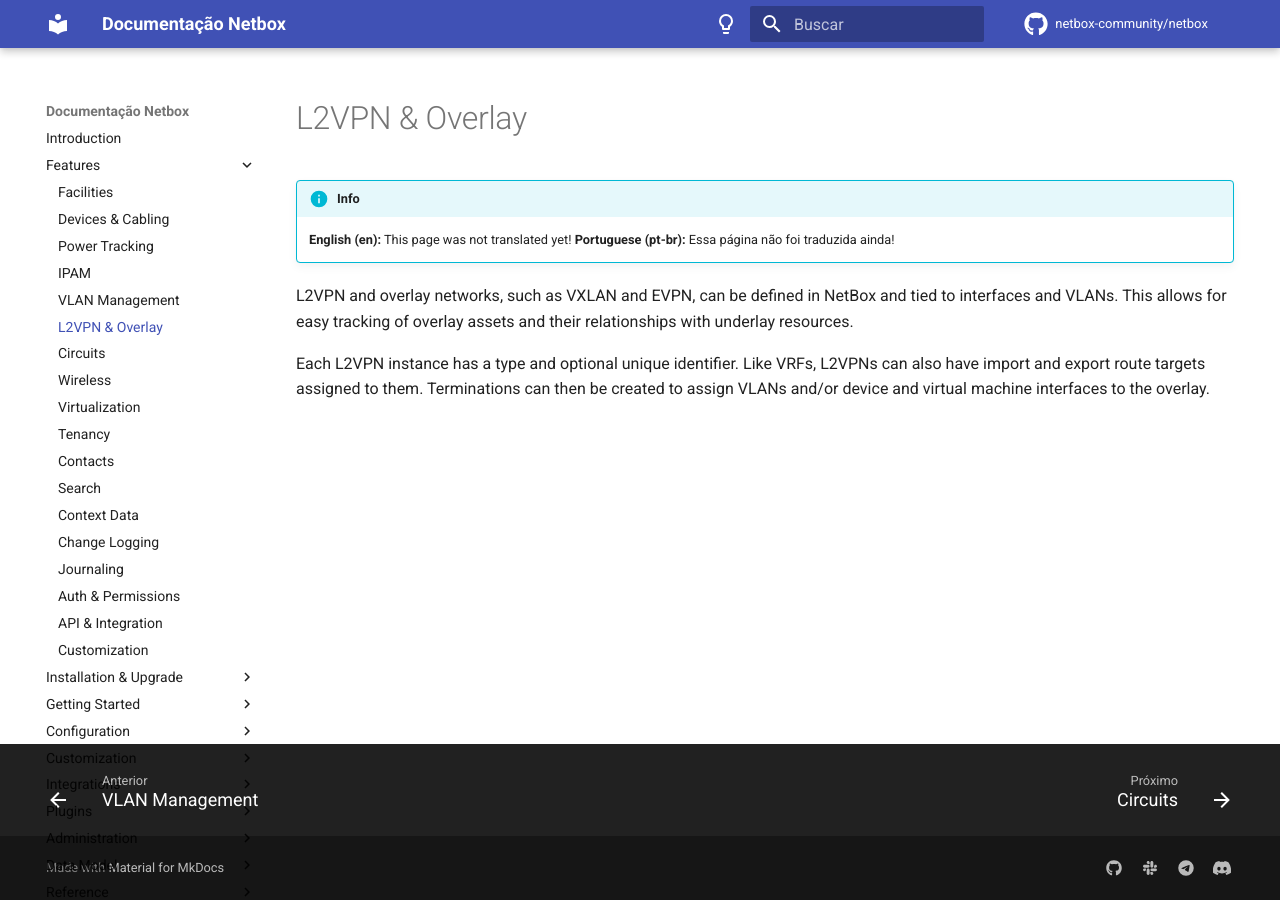
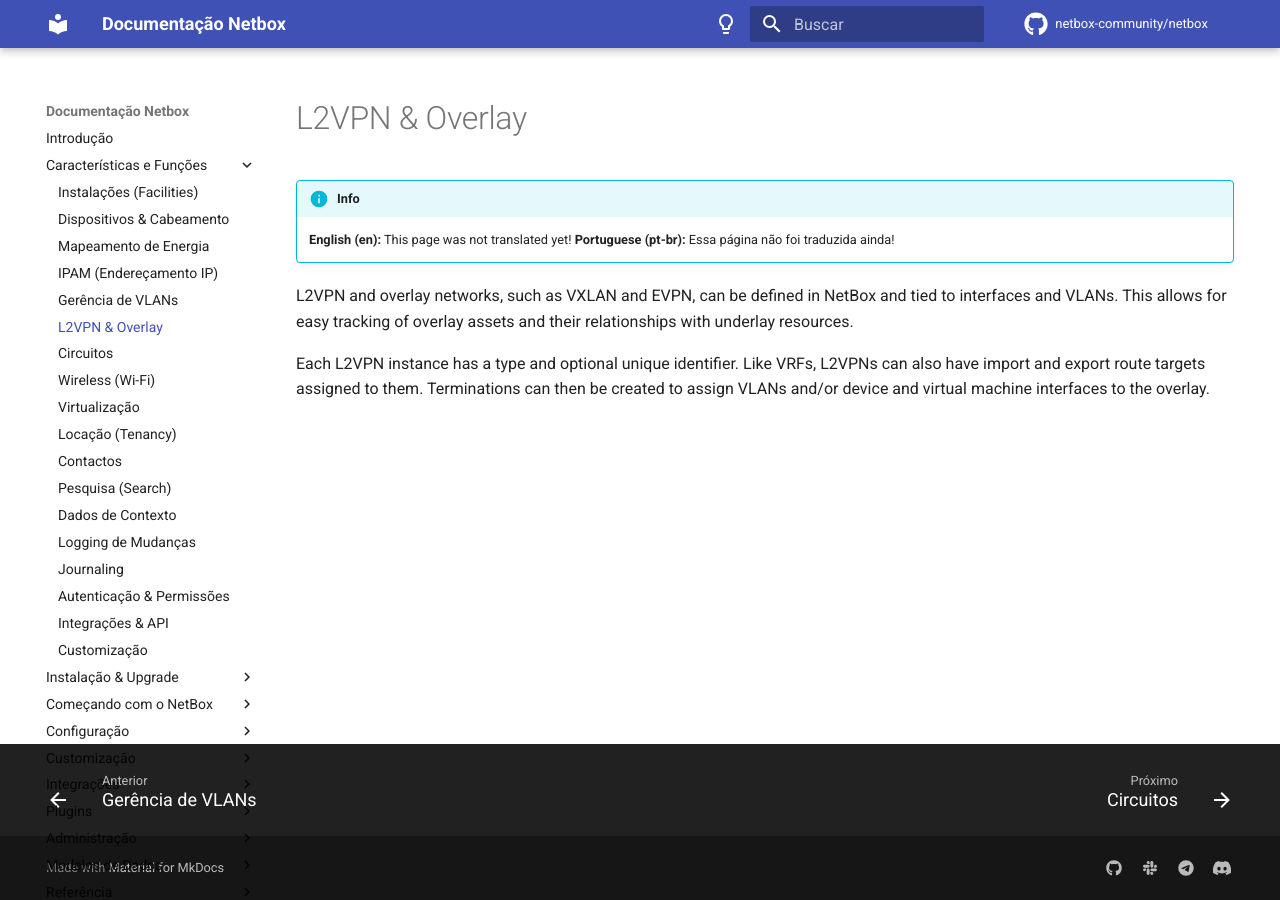
Before and after one commit to netdevopsbr/docs.netbox.dev.br, an MkDocs documentation site: the page built from docs/features/l2vpn-overlay.md, in a window 1280 px wide. Built offline with MkDocs 1.6.1 and Material for MkDocs 9.7.7, drawn with Linux system fonts in a browser that asks for light colours; nearby versions of some CDN libraries; comment, search, counter and statistics services are not loaded.

Commit message:
Translate navigation page names to portuguese (pt-br)

```diff
--- a/mkdocs.yml
+++ b/mkdocs.yml
@@ -93,101 +93,101 @@
 extra_javascript:
   - 'https://cdn.jsdelivr.net/npm/@material-icons/iconfont/material-icons.min.js'
 nav:
-    - Introduction: 'introduction.md'
-    - Features:
-        - Facilities: 'features/facilities.md'
-        - Devices & Cabling: 'features/devices-cabling.md'
-        - Power Tracking: 'features/power-tracking.md'
-        - IPAM: 'features/ipam.md'
-        - VLAN Management: 'features/vlan-management.md'
+    - Introdução: 'introduction.md'
+    - Características e Funções:
+        - Instalações (Facilities): 'features/facilities.md'
+        - Dispositivos & Cabeamento: 'features/devices-cabling.md'
+        - Mapeamento de Energia: 'features/power-tracking.md'
+        - IPAM (Endereçamento IP): 'features/ipam.md'
+        - Gerência de VLANs: 'features/vlan-management.md'
         - L2VPN & Overlay: 'features/l2vpn-overlay.md'
-        - Circuits: 'features/circuits.md'
-        - Wireless: 'features/wireless.md'
-        - Virtualization: 'features/virtualization.md'
-        - Tenancy: 'features/tenancy.md'
-        - Contacts: 'features/contacts.md'
-        - Search: 'features/search.md'
-        - Context Data: 'features/context-data.md'
-        - Change Logging: 'features/change-logging.md'
+        - Circuitos: 'features/circuits.md'
+        - Wireless (Wi-Fi): 'features/wireless.md'
+        - Virtualização: 'features/virtualization.md'
+        - Locação (Tenancy): 'features/tenancy.md'
+        - Contactos: 'features/contacts.md'
+        - Pesquisa (Search): 'features/search.md'
+        - Dados de Contexto: 'features/context-data.md'
+        - Logging de Mudanças: 'features/change-logging.md'
         - Journaling: 'features/journaling.md'
-        - Auth & Permissions: 'features/authentication-permissions.md'
-        - API & Integration: 'features/api-integration.md'
-        - Customization: 'features/customization.md'
-    - Installation & Upgrade:
-        - Installing NetBox: 'installation/index.md'
+        - Autenticação & Permissões: 'features/authentication-permissions.md'
+        - Integrações & API: 'features/api-integration.md'
+        - Customização: 'features/customization.md'
+    - Instalação & Upgrade:
+        - Instalando o NetBox: 'installation/index.md'
         - 1. PostgreSQL: 'installation/1-postgresql.md'
         - 2. Redis: 'installation/2-redis.md'
         - 3. NetBox: 'installation/3-netbox.md'
         - 4. Gunicorn: 'installation/4-gunicorn.md'
-        - 5. HTTP Server: 'installation/5-http-server.md'
-        - 6. LDAP (Optional): 'installation/6-ldap.md'
-        - Upgrading NetBox: 'installation/upgrading.md'
-    - Getting Started:
-        - Planning: 'getting-started/planning.md'
-        - Populating Data: 'getting-started/populating-data.md'
-    - Configuration:
-        - Configuring NetBox: 'configuration/index.md'
-        - Required Parameters: 'configuration/required-parameters.md'
-        - System: 'configuration/system.md'
-        - Security: 'configuration/security.md'
-        - Remote Authentication: 'configuration/remote-authentication.md'
-        - Data & Validation: 'configuration/data-validation.md'
-        - Default Values: 'configuration/default-values.md'
-        - Error Reporting: 'configuration/error-reporting.md'
+        - 5. Servidor HTTP: 'installation/5-http-server.md'
+        - 6. LDAP (Opcional): 'installation/6-ldap.md'
+        - Fazendo o Upgrade do NetBox: 'installation/upgrading.md'
+    - Começando com o NetBox:
+        - Planejamento: 'getting-started/planning.md'
+        - Populando o NetBox com Dados: 'getting-started/populating-data.md'
+    - Configuração:
+        - Configurando o NetBox: 'configuration/index.md'
+        - Parâmetros Obrigatórios: 'configuration/required-parameters.md'
+        - Sistema: 'configuration/system.md'
+        - Segurança: 'configuration/security.md'
+        - Autenticação Remota: 'configuration/remote-authentication.md'
+        - Dados & Validação: 'configuration/data-validation.md'
+        - Valores Padrão (Default): 'configuration/default-values.md'
+        - Registro de Erros: 'configuration/error-reporting.md'
         - Plugins: 'configuration/plugins.md'
         - NAPALM: 'configuration/napalm.md'
-        - Date & Time: 'configuration/date-time.md'
-        - Miscellaneous: 'configuration/miscellaneous.md'
-        - Development: 'configuration/development.md'
-    - Customization:
-        - Custom Fields: 'customization/custom-fields.md'
-        - Custom Links: 'customization/custom-links.md'
-        - Custom Validation: 'customization/custom-validation.md'
-        - Export Templates: 'customization/export-templates.md'
-        - Reports: 'customization/reports.md'
-        - Custom Scripts: 'customization/custom-scripts.md'
-    - Integrations:
-        - REST API: 'integrations/rest-api.md'
-        - GraphQL API: 'integrations/graphql-api.md'
+        - Data & Hora: 'configuration/date-time.md'
+        - Diversos (Miscellaneous): 'configuration/miscellaneous.md'
+        - Desenvolvimento: 'configuration/development.md'
+    - Customização:
+        - Campos Customizados: 'customization/custom-fields.md'
+        - Links Customizados: 'customization/custom-links.md'
+        - Validação Customizada: 'customization/custom-validation.md'
+        - Exportação de Templates: 'customization/export-templates.md'
+        - Relatórios (Reports): 'customization/reports.md'
+        - Scripts Customizados: 'customization/custom-scripts.md'
+    - Integrações:
+        - API REST: 'integrations/rest-api.md'
+        - API GraphQL: 'integrations/graphql-api.md'
         - Webhooks: 'integrations/webhooks.md'
         - NAPALM: 'integrations/napalm.md'
-        - Prometheus Metrics: 'integrations/prometheus-metrics.md'
+        - Métricas do Prometheus: 'integrations/prometheus-metrics.md'
     - Plugins:
-        - Using Plugins: 'plugins/index.md'
-        - Developing Plugins:
-            - Getting Started: 'plugins/development/index.md'
-            - Models: 'plugins/development/models.md'
-            - Views: 'plugins/development/views.md'
-            - Navigation: 'plugins/development/navigation.md'
+        - Usando Plugins: 'plugins/index.md'
+        - Desenvolvendo Plugins:
+            - Começando: 'plugins/development/index.md'
+            - Modelos: 'plugins/development/models.md'
+            - Visualizações (Views): 'plugins/development/views.md'
+            - Navegação: 'plugins/development/navigation.md'
             - Templates: 'plugins/development/templates.md'
-            - Tables: 'plugins/development/tables.md'
-            - Forms: 'plugins/development/forms.md'
-            - Filters & Filter Sets: 'plugins/development/filtersets.md'
-            - Search: 'plugins/development/search.md'
-            - REST API: 'plugins/development/rest-api.md'
-            - GraphQL API: 'plugins/development/graphql-api.md'
-            - Background Tasks: 'plugins/development/background-tasks.md'
-            - Staged Changes: 'plugins/development/staged-changes.md'
-            - Exceptions: 'plugins/development/exceptions.md'
-    - Administration:
-        - Authentication:
-            - Overview: 'administration/authentication/overview.md'
+            - Tabelas: 'plugins/development/tables.md'
+            - Formulários: 'plugins/development/forms.md'
+            - Filtros & Grupos de Filtro: 'plugins/development/filtersets.md'
+            - Pesquisa (Search): 'plugins/development/search.md'
+            - API REST: 'plugins/development/rest-api.md'
+            - API GraphQL: 'plugins/development/graphql-api.md'
+            - Tarefas de Fundo (Background): 'plugins/development/background-tasks.md'
+            - Mudanças Pendentes (Staged): 'plugins/development/staged-changes.md'
+            - Exceções: 'plugins/development/exceptions.md'
+    - Administração:
+        - Autenticação:
+            - Visão Geral: 'administration/authentication/overview.md'
             - Microsoft Azure AD: 'administration/authentication/microsoft-azure-ad.md'
             - Okta: 'administration/authentication/okta.md'
-        - Permissions: 'administration/permissions.md'
-        - Error Reporting: 'administration/error-reporting.md'
+        - Permissões: 'administration/permissions.md'
+        - Registro de Erros: 'administration/error-reporting.md'
         - Housekeeping: 'administration/housekeeping.md'
-        - Replicating NetBox: 'administration/replicating-netbox.md'
+        - Replicando o NetBox: 'administration/replicating-netbox.md'
         - NetBox Shell: 'administration/netbox-shell.md'
-    - Data Model:
-        - Circuits:
-            - Circuit: 'models/circuits/circuit.md'
-            - Circuit Termination: 'models/circuits/circuittermination.md'
-            - Circuit Type: 'models/circuits/circuittype.md'
-            - Provider: 'models/circuits/provider.md'
-            - Provider Network: 'models/circuits/providernetwork.md'
-        - DCIM:
-            - Cable: 'models/dcim/cable.md'
+    - Modelos de Dados:
+        - Circuitos:
+            - Circuito: 'models/circuits/circuit.md'
+            - Terminação de Circuito: 'models/circuits/circuittermination.md'
+            - Tipo de Circuito: 'models/circuits/circuittype.md'
+            - Fornecedor (Provider): 'models/circuits/provider.md'
+            - Rede do Fornecedor (Provider): 'models/circuits/providernetwork.md'
+        - DCIM (Gerenciamento de Infraestrutura):
+            - Cabos: 'models/dcim/cable.md'
             - ConsolePort: 'models/dcim/consoleport.md'
             - ConsolePortTemplate: 'models/dcim/consoleporttemplate.md'
             - ConsoleServerPort: 'models/dcim/consoleserverport.md'
@@ -239,9 +239,9 @@
             - StagedChange: 'models/extras/stagedchange.md'
             - Tag: 'models/extras/tag.md'
             - Webhook: 'models/extras/webhook.md'
-        - IPAM:
+        - IPAM (Endereçamento IP):
             - ASN: 'models/ipam/asn.md'
-            - Aggregate: 'models/ipam/aggregate.md'
+            - Agregado de Prefixos (Aggregate): 'models/ipam/aggregate.md'
             - FHRPGroup: 'models/ipam/fhrpgroup.md'
             - FHRPGroupAssignment: 'models/ipam/fhrpgroupassignment.md'
             - IPAddress: 'models/ipam/ipaddress.md'
@@ -257,56 +257,56 @@
             - VLAN: 'models/ipam/vlan.md'
             - VLANGroup: 'models/ipam/vlangroup.md'
             - VRF: 'models/ipam/vrf.md'
-        - Tenancy:
+        - Locação (Tenancy):
             - Contact: 'models/tenancy/contact.md'
             - ContactGroup: 'models/tenancy/contactgroup.md'
             - ContactRole: 'models/tenancy/contactrole.md'
             - Tenant: 'models/tenancy/tenant.md'
             - TenantGroup: 'models/tenancy/tenantgroup.md'
-        - Virtualization:
+        - Virtualização (Virtualization):
             - Cluster: 'models/virtualization/cluster.md'
             - ClusterGroup: 'models/virtualization/clustergroup.md'
             - ClusterType: 'models/virtualization/clustertype.md'
             - VMInterface: 'models/virtualization/vminterface.md'
             - VirtualMachine: 'models/virtualization/virtualmachine.md'
-        - Wireless:
+        -  Wireless (Wi-Fi):
             - WirelessLAN: 'models/wireless/wirelesslan.md'
             - WirelessLANGroup: 'models/wireless/wirelesslangroup.md'
             - WirelessLink: 'models/wireless/wirelesslink.md'
-    - Reference:
-        - Filtering: 'reference/filtering.md'
-        - Conditions: 'reference/conditions.md'
+    - Referência:
+        - Filtros: 'reference/filtering.md'
+        - Condições: 'reference/conditions.md'
         - Markdown: 'reference/markdown.md'
-    - Development:
-        - Introduction: 'development/index.md'
-        - Getting Started: 'development/getting-started.md'
-        - Style Guide: 'development/style-guide.md'
-        - Models: 'development/models.md'
-        - Adding Models: 'development/adding-models.md'
-        - Extending Models: 'development/extending-models.md'
-        - Signals: 'development/signals.md'
-        - Search: 'development/search.md'
-        - Application Registry: 'development/application-registry.md'
-        - User Preferences: 'development/user-preferences.md'
-        - Web UI: 'development/web-ui.md'
-        - Release Checklist: 'development/release-checklist.md'
+    - Desenvolvimento:
+        - Introdução: 'development/index.md'
+        - Começando: 'development/getting-started.md'
+        - Guia de Estilo (CSS): 'development/style-guide.md'
+        - Modelos: 'development/models.md'
+        - Adicionando Modelos: 'development/adding-models.md'
+        - Extendendo Modelos: 'development/extending-models.md'
+        - Sinais (Signals): 'development/signals.md'
+        - Pesquisa (Search): 'development/search.md'
+        - Registro das Aplicações: 'development/application-registry.md'
+        - Preferências do Usuário: 'development/user-preferences.md'
+        - Interface Web: 'development/web-ui.md'
+        - Checklist da Versão (Release): 'development/release-checklist.md'
         - git Cheat Sheet: 'development/git-cheat-sheet.md'
-    - Release Notes:
-        - Summary: 'release-notes/index.md'
-        - Version 3.4: 'release-notes/version-3.4.md'
-        - Version 3.3: 'release-notes/version-3.3.md'
-        - Version 3.2: 'release-notes/version-3.2.md'
-        - Version 3.1: 'release-notes/version-3.1.md'
-        - Version 3.0: 'release-notes/version-3.0.md'
-        - Version 2.11: 'release-notes/version-2.11.md'
-        - Version 2.10: 'release-notes/version-2.10.md'
-        - Version 2.9: 'release-notes/version-2.9.md'
-        - Version 2.8: 'release-notes/version-2.8.md'
-        - Version 2.7: 'release-notes/version-2.7.md'
-        - Version 2.6: 'release-notes/version-2.6.md'
-        - Version 2.5: 'release-notes/version-2.5.md'
-        - Version 2.4: 'release-notes/version-2.4.md'
-        - Version 2.3: 'release-notes/version-2.3.md'
-        - Version 2.2: 'release-notes/version-2.2.md'
-        - Version 2.1: 'release-notes/version-2.1.md'
-        - Version 2.0: 'release-notes/version-2.0.md'
+    - Notas da Versão (Release Notes):
+        - Resumo: 'release-notes/index.md'
+        - Versão 3.4: 'release-notes/version-3.4.md'
+        - Versão 3.3: 'release-notes/version-3.3.md'
+        - Versão 3.2: 'release-notes/version-3.2.md'
+        - Versão 3.1: 'release-notes/version-3.1.md'
+        - Versão 3.0: 'release-notes/version-3.0.md'
+        - Versão 2.11: 'release-notes/version-2.11.md'
+        - Versão 2.10: 'release-notes/version-2.10.md'
+        - Versão 2.9: 'release-notes/version-2.9.md'
+        - Versão 2.8: 'release-notes/version-2.8.md'
+        - Versão 2.7: 'release-notes/version-2.7.md'
+        - Versão 2.6: 'release-notes/version-2.6.md'
+        - Versão 2.5: 'release-notes/version-2.5.md'
+        - Versão 2.4: 'release-notes/version-2.4.md'
+        - Versão 2.3: 'release-notes/version-2.3.md'
+        - Versão 2.2: 'release-notes/version-2.2.md'
+        - Versão 2.1: 'release-notes/version-2.1.md'
+        - Versão 2.0: 'release-notes/version-2.0.md'
```
